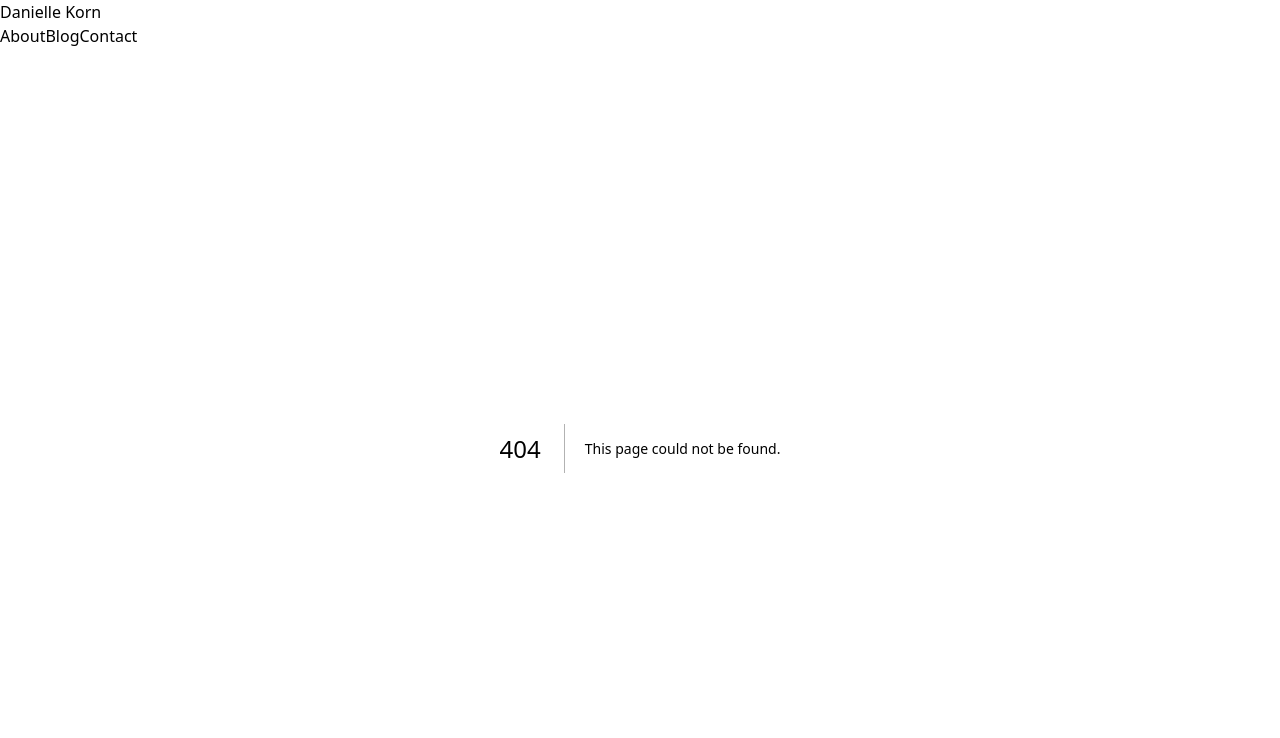
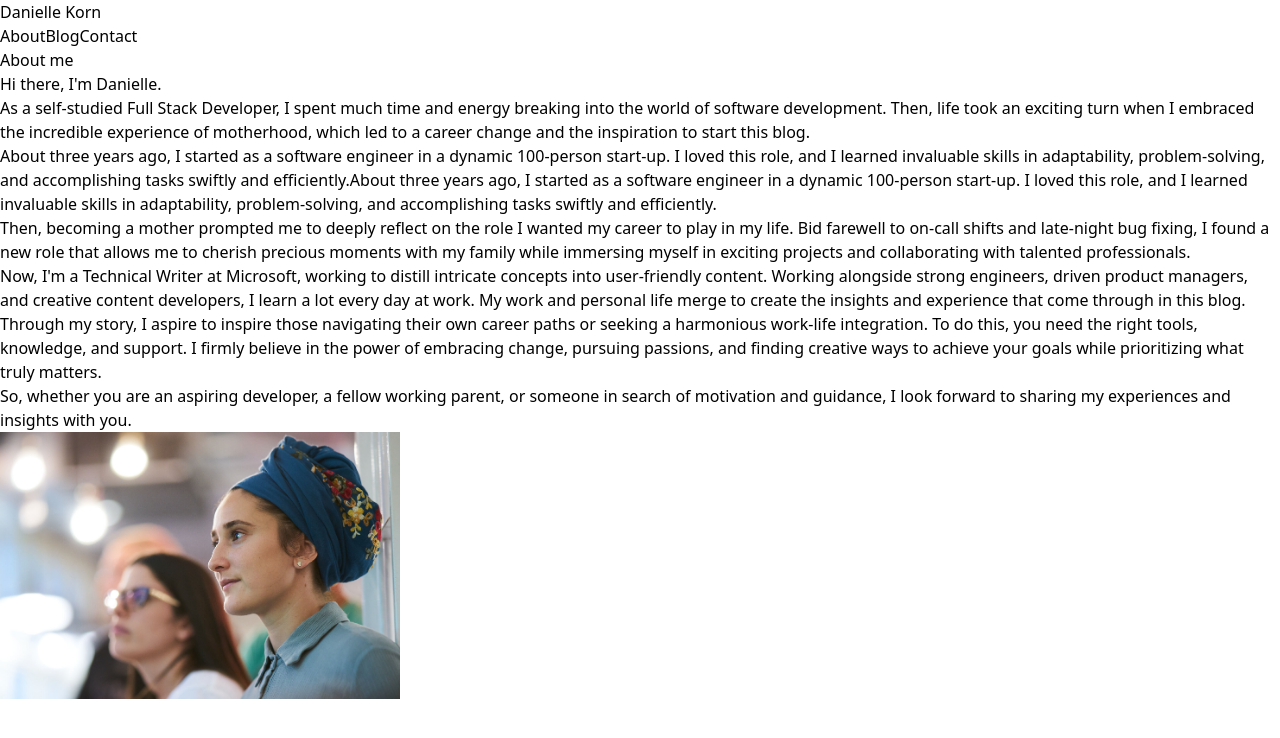
Before and after one commit to daniellekorn/nextjs-blog, a Next.js app: page /about in a window 1280 px wide. Before the commit this address had no page. Shown: the top 738 px of the page. Built offline with nearby package versions, Linux system fonts and the light colour scheme.

Commit message:
add about page

```diff
--- /dev/null
+++ b/app/about/page.tsx
@@ -0,0 +1,44 @@
+import Image from "next/image"
+
+export default function About() {
+  return (
+    <div>
+        <div>
+            <h1>About me</h1>
+            <h2>Hi there, I'm Danielle.</h2>
+            <h3>
+                As a self-studied Full Stack Developer, I spent much time and energy breaking into the world of software development.
+                Then, life took an exciting turn when I embraced the incredible experience of motherhood, which led to a career change and the inspiration to start this blog.
+            </h3>
+            <p>
+                About three years ago, I started as a software engineer in a dynamic 100-person start-up. I loved this role, and I learned invaluable skills in adaptability,
+                problem-solving, and accomplishing tasks swiftly and efficiently.About three years ago, I started as a software engineer in a dynamic 100-person start-up.
+                I loved this role, and I learned invaluable skills in adaptability, problem-solving, and accomplishing tasks swiftly and efficiently.
+            </p>
+            <p>
+                Then, becoming a mother prompted me to deeply reflect on the role I wanted my career to play in my life. Bid farewell to on-call shifts and late-night bug fixing,
+                I found a new role that allows me to cherish precious moments with my family while immersing myself in exciting projects and collaborating with talented professionals.
+            </p>
+            <p>
+                Now, I'm a Technical Writer at Microsoft, working to distill intricate concepts into user-friendly content. Working alongside strong engineers, driven product managers,
+                and creative content developers, I learn a lot every day at work. My work and personal life merge to create the insights and experience that come through in this blog.
+            </p>
+            <p>
+                Through my story, I aspire to inspire those navigating their own career paths or seeking a harmonious work-life integration. To do this, you need the right tools,
+                knowledge, and support. I firmly believe in the power of embracing change, pursuing passions, and finding creative ways to achieve your goals while prioritizing what
+                truly matters.
+            </p>
+            <p>
+                So, whether you are an aspiring developer, a fellow working parent, or someone in search of motivation and guidance, I look forward to sharing my experiences and
+                insights with you.
+            </p>
+        </div>
+        <Image
+            src="/images/side-headshot-calm.jpg"
+            width={400}
+            height={400}
+            alt="Side profile photo of me, Danielle Korn."
+        />
+    </div>
+  )
+}
--- a/app/page.tsx
+++ b/app/page.tsx
@@ -1,4 +1,3 @@
-import fs from "fs";
 import Tagline from "./components/Tagline"
 import Posts from "./components/Posts"
 
```
